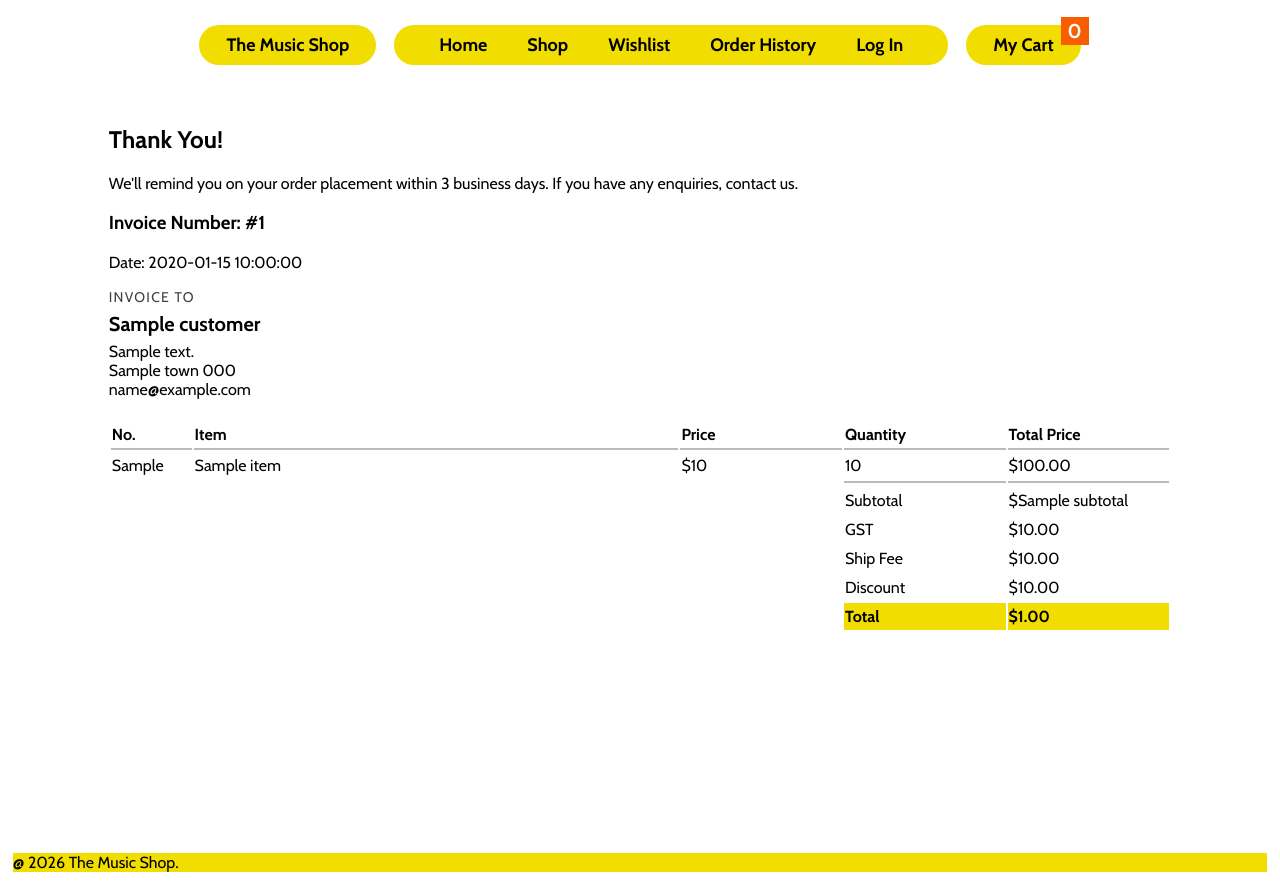
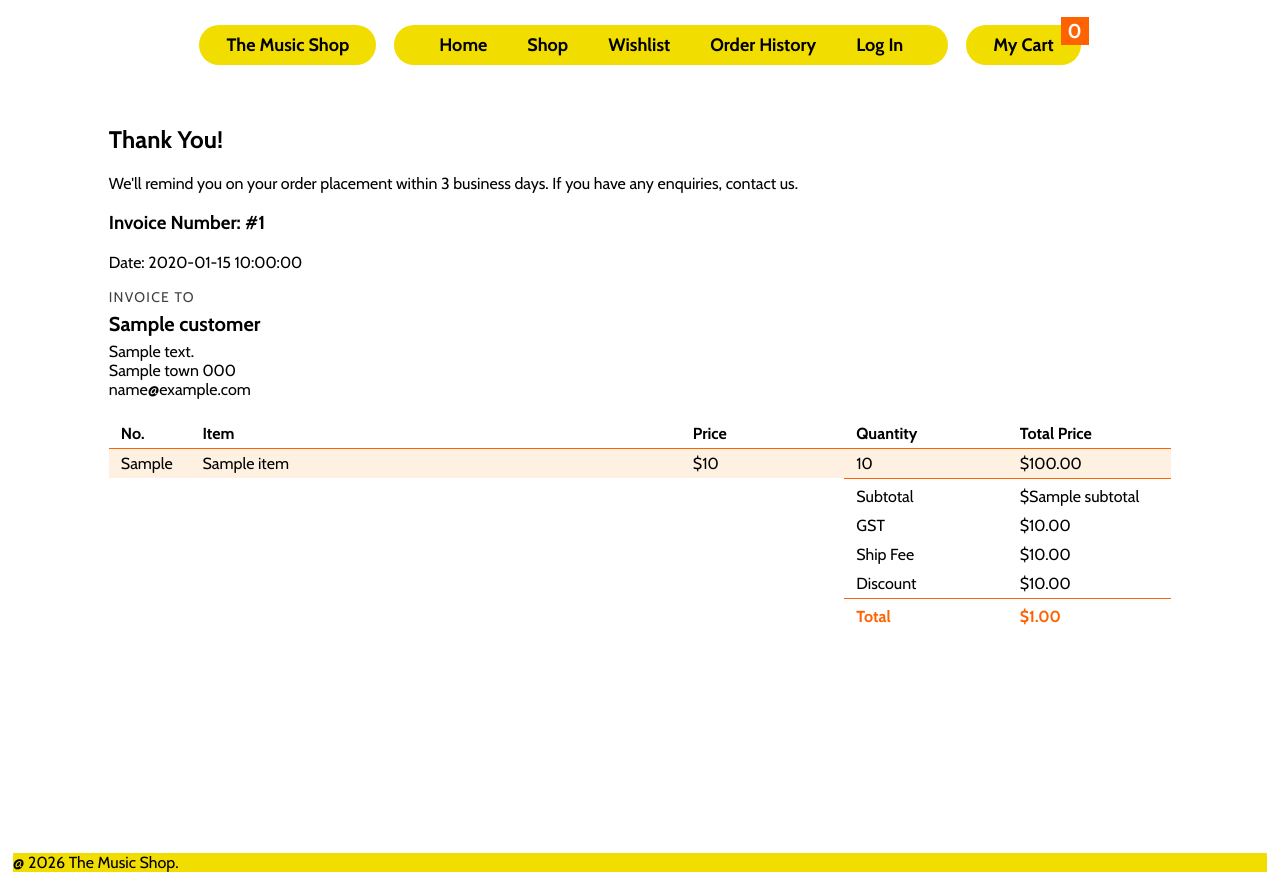
Before and after one commit to aivankhirlpastor/Shop-Programming, a Python web app: template templates/invoice.html in a window 1280 px wide. Run offline with Jinja, Linux system fonts and the light colour scheme; the template is opened without the code that fills it: most values are stand-ins (such as "Sample title", 1, 10 or a date in 2020).

Commit message:
Updated the Invoice Table Style

```diff
--- a/static/css/style.css
+++ b/static/css/style.css
@@ -11,7 +11,7 @@
     /* color palettes */
     --color-1: #f1dd00;
     --color-2: #faf8c6;
-    --color-3: #F85E00;
+    --color-3: #ff6200;
     --color-4: #d80e1f;
     --color-5: #916b50;
 
@@ -1132,6 +1132,7 @@ section.invoice-page #order-billing-dt p:not(.emphasise) {
 
 table {
     border-collapse: separate;
+    border-spacing: 0;
     empty-cells: hide;
     table-layout: fixed; /* fixed cell width */
     margin-block: 20px;
@@ -1141,28 +1142,28 @@ table {
 /* table cells */
 th, td {
     margin: 0;
-    padding-block: 4px;
+    padding: 5px 12px;
 }
 
 /* table headings */
 table thead th {
+    border-bottom: 1.5px solid var(--color-3);
     text-align: left;
-    border-bottom: 2px solid #00000044;
 }
 
 /* table monetary cost row */
-table tr.monetary-cost.subtotal > td {
-    border-top: 2px solid #00000044;
+table :is(tr.monetary-cost.subtotal, tr.monetary-cost.total) > td {
+    border-top: 1.5px solid var(--color-3);
     padding-top: 8px;
 }
 
 table tr.monetary-cost.total > td {
     font-weight: 700;
-    background-color: var(--color-1);
+    color: var(--color-3);
 }
 
-table tr:nth-child(even):not(.monetary-cost) td {
-    background-color: #ffffec;
+table tr:nth-child(odd):not(.monetary-cost) td {
+    background-color: #f98c061e;
 }
 
 /* ======== ORDER HISTORY ======== */
```
